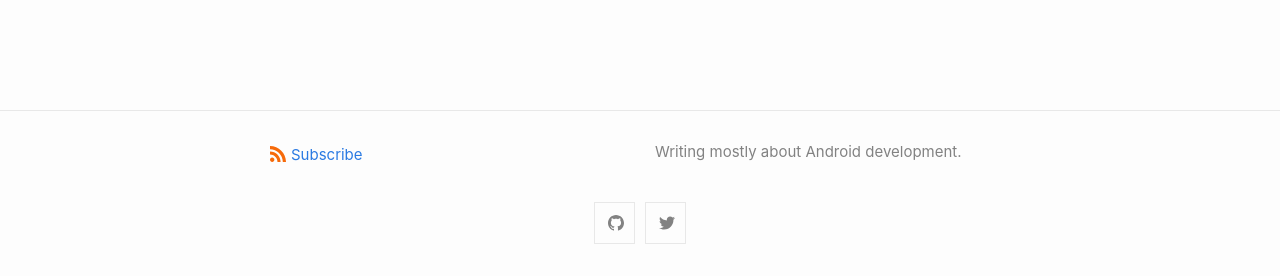
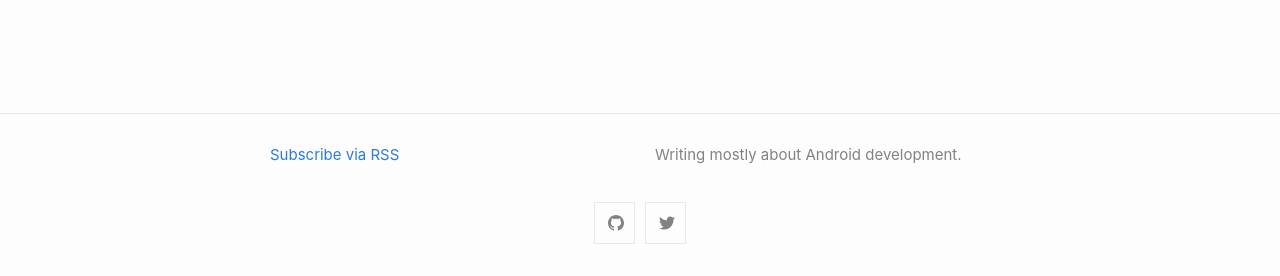
Before and after one commit to rsookram/rsookram.github.io, a Jekyll site: the page built from index.md, in a window 1280 px wide. Shown: the part 621-897 px from the top of the page. Built offline with Jekyll 4.4.1, drawn with Linux system fonts in a browser that asks for light colours.

Commit message:
Remove a lot of things I don't need

```diff
--- a/_includes/custom-head.html
+++ /dev/null
@@ -1,6 +0,0 @@
-{% comment %}
-  Placeholder to allow defining custom head, in principle, you can add anything here, e.g. favicons:
-
-  1. Head over to https://realfavicongenerator.net/ to add your own favicons.
-  2. Customize default _includes/custom-head.html in your source directory and insert the given code snippet.
-{% endcomment %}
--- a/_includes/footer.html
+++ b/_includes/footer.html
@@ -7,21 +7,9 @@
       <div class="footer-col">
         <p class="feed-subscribe">
           <a href="{{ 'feed.xml' | relative_url }}">
-            <svg class="svg-icon orange">
-              <use xlink:href="{{ 'assets/minima-social-icons.svg#rss' | relative_url }}"></use>
-            </svg><span>Subscribe</span>
+            <span>Subscribe via RSS</span>
           </a>
         </p>
-      {%- if site.author %}
-        <ul class="contact-list">
-          {% if site.author.name -%}
-            <li class="p-name">{{ site.author.name | escape }}</li>
-          {% endif -%}
-          {% if site.author.email -%}
-            <li><a class="u-email" href="mailto:{{ site.author.email }}">{{ site.author.email }}</a></li>
-          {%- endif %}
-        </ul>
-      {%- endif %}
       </div>
       <div class="footer-col">
         <p>{{ site.description | escape }}</p>
--- a/_includes/head.html
+++ b/_includes/head.html
@@ -5,10 +5,12 @@
   {%- seo -%}
   <link rel="stylesheet" href="{{ "/assets/css/style.css" | relative_url }}">
   {%- feed_meta -%}
-  {%- if jekyll.environment == 'production' and site.google_analytics -%}
-    {%- include google-analytics.html -%}
-  {%- endif -%}
 
-  {%- include custom-head.html -%}
+  {% comment %}
+    TODO: Add favicon
+
+    1. Head over to https://realfavicongenerator.net/ to add your own favicons.
+    2. Insert the given code snippet.
+  {% endcomment %}
 
 </head>
--- a/_includes/social.html
+++ b/_includes/social.html
@@ -1,21 +1,6 @@
 {%- assign social = site.minima.social_links -%}
 
 <ul class="social-media-list">
-  {%- for glb in social.gitlab -%}{%- if glb.username and glb.instance -%}<li><a rel="me" href="https://{{ glb.instance | cgi_escape | escape}}/{{glb.username}}" title="{{ glb.username | escape }}"><svg class="svg-icon grey"><use xlink:href="{{ '/assets/minima-social-icons.svg#gitlab' | relative_url }}"></use></svg></a></li>{%- endif -%}{%- endfor -%}
-  {%- if social.dribbble -%}<li><a rel="me" href="https://dribbble.com/{{ social.dribbble | cgi_escape | escape }}" title="{{ social.dribbble | escape }}"><svg class="svg-icon grey"><use xlink:href="{{ '/assets/minima-social-icons.svg#dribbble' | relative_url }}"></use></svg></a></li>{%- endif -%}
-  {%- if social.facebook -%}<li><a rel="me" href="https://www.facebook.com/{{ social.facebook | cgi_escape | escape }}" title="{{ social.facebook | escape }}"><svg class="svg-icon grey"><use xlink:href="{{ '/assets/minima-social-icons.svg#facebook' | relative_url }}"></use></svg></a></li>{%- endif -%}
-  {%- if social.flickr -%}<li><a rel="me" href="https://www.flickr.com/photos/{{ social.flickr | cgi_escape | escape }}" title="{{ social.flickr | escape }}"><svg class="svg-icon grey"><use xlink:href="{{ '/assets/minima-social-icons.svg#flickr' | relative_url }}"></use></svg></a></li>{%- endif -%}
   {%- if social.github -%}<li><a rel="me" href="https://github.com/{{ social.github | cgi_escape | escape }}" title="{{ social.github | escape }}"><svg class="svg-icon grey"><use xlink:href="{{ '/assets/minima-social-icons.svg#github' | relative_url }}"></use></svg></a></li>{%- endif -%}
-  {%- if social.stackoverflow -%}<li><a rel="me" href="https://stackoverflow.com/users/{{ social.stackoverflow | cgi_escape | escape }}" title="{{ social.stackoverflow | escape }}"><svg class="svg-icon grey"><use xlink:href="{{ '/assets/minima-social-icons.svg#stackoverflow' | relative_url }}"></use></svg></a></li>{%- endif -%}
-  {%- if social.instagram -%}<li><a rel="me" href="https://www.instagram.com/{{ social.instagram | cgi_escape | escape }}" title="{{ social.instagram | escape }}"><svg class="svg-icon grey"><use xlink:href="{{ '/assets/minima-social-icons.svg#instagram' | relative_url }}"></use></svg></a></li>{%- endif -%}
-  {%- if social.linkedin -%}<li><a rel="me" href="https://www.linkedin.com/in/{{ social.linkedin | cgi_escape | escape }}" title="{{ social.linkedin | escape }}"><svg class="svg-icon grey"><use xlink:href="{{ '/assets/minima-social-icons.svg#linkedin' | relative_url }}"></use></svg></a></li>{%- endif -%}
-  {%- if social.pinterest -%}<li><a rel="me" href="https://www.pinterest.com/{{ social.pinterest | cgi_escape | escape }}" title="{{ social.pinterest | escape }}"><svg class="svg-icon grey"><use xlink:href="{{ '/assets/minima-social-icons.svg#pinterest' | relative_url }}"></use></svg></a></li>{%- endif -%}
-  {%- for mst in social.mastodon -%}{%- if mst.username and mst.instance -%}<li><a rel="me" href="https://{{ mst.instance | cgi_escape | escape}}/@{{mst.username}}" title="{{ mst.username | escape }}"><svg class="svg-icon grey"><use xlink:href="{{ '/assets/minima-social-icons.svg#mastodon' | relative_url }}"></use></svg></a></li>{%- endif -%}{%- endfor -%}
   {%- if social.twitter -%}<li><a rel="me" href="https://twitter.com/{{ social.twitter | cgi_escape | escape }}" title="{{ social.twitter | escape }}"><svg class="svg-icon grey"><use xlink:href="{{ '/assets/minima-social-icons.svg#twitter' | relative_url }}"></use></svg></a></li>{%- endif -%}
-  {%- if social.youtube -%}<li><a rel="me" href="https://www.youtube.com/{{ social.youtube | cgi_escape | escape }}" title="{{ social.youtube | escape }}"><svg class="svg-icon grey"><use xlink:href="{{ '/assets/minima-social-icons.svg#youtube' | relative_url }}"></use></svg></a></li>{%- endif -%}
-  {%- if social.youtube_channel -%}<li><a rel="me" href="https://www.youtube.com/channel/{{ social.youtube_channel | cgi_escape | escape }}" title="{{ social.youtube_channel_name | escape | default: 'YouTube' }}"><svg class="svg-icon grey"><use xlink:href="{{ '/assets/minima-social-icons.svg#youtube' | relative_url }}"></use></svg></a></li>{%- endif -%}
-  {%- if social.telegram -%}<li><a rel="me" href="https://t.me/{{ social.telegram | cgi_escape | escape }}" title="{{ social.telegram | escape }}"><svg class="svg-icon grey"><use xlink:href="{{ '/assets/minima-social-icons.svg#telegram' | relative_url }}"></use></svg></a></li>{%- endif -%}
-  {%- if social.keybase -%}<li><a rel="me" href="https://keybase.io/{{ social.keybase | cgi_escape | escape }}" title="{{ social.keybase | escape }}"><svg class="svg-icon grey"><use xlink:href="{{ '/assets/minima-social-icons.svg#keybase' | relative_url }}"></use></svg></a></li>{%- endif -%}
-  {%- if social.microdotblog -%}<li><a rel="me" href="https://micro.blog/{{ social.microdotblog | cgi_escape | escape }}" title="{{ social.microdotblog | escape }}"><svg class="svg-icon grey"><use xlink:href="{{ '/assets/minima-social-icons.svg#microdotblog' | relative_url }}"></use></svg></a></li>{%- endif -%}
-  {%- if social.devto -%}<li><a href="https://dev.to/{{ social.devto | cgi_escape | escape }}" title="{{ social.devto | escape }}"><svg class="svg-icon grey"><use xlink:href="{{ '/assets/minima-social-icons.svg#devto' | relative_url }}"></use></svg></a></li>{%- endif -%}
 </ul>
--- a/_layouts/post.html
+++ b/_layouts/post.html
@@ -30,9 +30,5 @@ layout: default
     {{ content }}
   </div>
 
-  {%- if site.disqus.shortname -%}
-    {%- include disqus_comments.html -%}
-  {%- endif -%}
-
   <a class="u-url" href="{{ page.url | relative_url }}" hidden></a>
 </article>
--- a/_sass/minima/custom-styles.scss
+++ /dev/null
@@ -1,2 +0,0 @@
-// Placeholder to allow defining custom styles that override everything else.
-// (Use `_sass/minima/custom-variables.scss` to override variable defaults)
--- a/_sass/minima/custom-variables.scss
+++ /dev/null
@@ -1 +0,0 @@
-// Placeholder to allow overriding predefined variables smoothly.
--- a/_sass/minima/initialize.scss
+++ b/_sass/minima/initialize.scss
@@ -43,8 +43,6 @@ $on-large:         $on-laptop !default;
 
 // Import pre-styling-overrides hook and style-partials.
 @import
-  "minima/custom-variables", // Hook to override predefined variables.
-  "minima/base",             // Defines element resets.
-  "minima/layout",           // Defines structure and style based on CSS selectors.
-  "minima/custom-styles"     // Hook to override existing styles.
+  "minima/base",  // Defines element resets.
+  "minima/layout" // Defines structure and style based on CSS selectors.
 ;
--- a/_sass/minima/skins/dark.scss
+++ /dev/null
@@ -1,95 +0,0 @@
-@charset "utf-8";
-
-$brand-color:           #999999 !default;
-$brand-color-light:     lighten($brand-color, 5%) !default;
-$brand-color-dark:      darken($brand-color, 35%) !default;
-
-$site-title-color:      $brand-color-light !default;
-
-$text-color:            #bbbbbb !default;
-$background-color:      #181818 !default;
-$code-background-color: #212121 !default;
-
-$link-base-color:       #79b8ff !default;
-$link-visited-color:    $link-base-color !default;
-$link-hover-color:      $text-color !default;
-
-$border-color-01:       $brand-color-dark !default;
-$border-color-02:       $brand-color-light !default;
-$border-color-03:       $brand-color !default;
-
-$table-text-color:      $text-color !default;
-$table-zebra-color:     lighten($background-color, 4%) !default;
-$table-header-bg-color: lighten($background-color, 10%) !default;
-$table-header-border:   lighten($background-color, 21%) !default;
-$table-border-color:    $border-color-01 !default;
-
-
-// Syntax highlighting styles should be adjusted appropriately for every "skin"
-// List of tokens: https://github.com/rouge-ruby/rouge/wiki/List-of-tokens
-// Some colors come from Material Theme Darker:
-// https://github.com/material-theme/vsc-material-theme/blob/master/scripts/generator/settings/specific/darker-hc.ts
-// https://github.com/material-theme/vsc-material-theme/blob/master/scripts/generator/color-set.ts
-// ----------------------------------------------------------------------------
-
-.highlight {
-  .c     { color: #545454; font-style: italic } // Comment
-  .err   { color: #f07178; background-color: #e3d2d2 } // Error
-  .k     { color: #89DDFF; font-weight: bold } // Keyword
-  .o     { font-weight: bold } // Operator
-  .cm    { color: #545454; font-style: italic } // Comment.Multiline
-  .cp    { color: #545454; font-weight: bold } // Comment.Preproc
-  .c1    { color: #545454; font-style: italic } // Comment.Single
-  .cs    { color: #545454; font-weight: bold; font-style: italic } // Comment.Special
-  .gd    { color: #000; background-color: #fdd } // Generic.Deleted
-  .gd .x { color: #000; background-color: #faa } // Generic.Deleted.Specific
-  .ge    { font-style: italic } // Generic.Emph
-  .gr    { color: #f07178 } // Generic.Error
-  .gh    { color: #999 } // Generic.Heading
-  .gi    { color: #000; background-color: #dfd } // Generic.Inserted
-  .gi .x { color: #000; background-color: #afa } // Generic.Inserted.Specific
-  .go    { color: #888 } // Generic.Output
-  .gp    { color: #555 } // Generic.Prompt
-  .gs    { font-weight: bold } // Generic.Strong
-  .gu    { color: #aaa } // Generic.Subheading
-  .gt    { color: #f07178 } // Generic.Traceback
-  .kc    { font-weight: bold } // Keyword.Constant
-  .kd    { font-weight: bold } // Keyword.Declaration
-  .kp    { font-weight: bold } // Keyword.Pseudo
-  .kr    { font-weight: bold } // Keyword.Reserved
-  .kt    { color: #FFCB6B; font-weight: bold } // Keyword.Type
-  .m     { color: #F78C6C } // Literal.Number
-  .s     { color: #C3E88D } // Literal.String
-  .na    { color: #008080 } // Name.Attribute
-  .nb    { color: #EEFFFF } // Name.Builtin
-  .nc    { color: #FFCB6B; font-weight: bold } // Name.Class
-  .no    { color: #008080 } // Name.Constant
-  .ni    { color: #800080 } // Name.Entity
-  .ne    { color: #900; font-weight: bold } // Name.Exception
-  .nf    { color: #82AAFF; font-weight: bold } // Name.Function
-  .nn    { color: #555 } // Name.Namespace
-  .nt    { color: #FFCB6B } // Name.Tag
-  .nv    { color: #EEFFFF } // Name.Variable
-  .ow    { font-weight: bold } // Operator.Word
-  .w     { color: #EEFFFF } // Text.Whitespace
-  .mf    { color: #F78C6C } // Literal.Number.Float
-  .mh    { color: #F78C6C } // Literal.Number.Hex
-  .mi    { color: #F78C6C } // Literal.Number.Integer
-  .mo    { color: #F78C6C } // Literal.Number.Oct
-  .sb    { color: #C3E88D } // Literal.String.Backtick
-  .sc    { color: #C3E88D } // Literal.String.Char
-  .sd    { color: #C3E88D } // Literal.String.Doc
-  .s2    { color: #C3E88D } // Literal.String.Double
-  .se    { color: #EEFFFF } // Literal.String.Escape
-  .sh    { color: #C3E88D } // Literal.String.Heredoc
-  .si    { color: #C3E88D } // Literal.String.Interpol
-  .sx    { color: #C3E88D } // Literal.String.Other
-  .sr    { color: #C3E88D } // Literal.String.Regex
-  .s1    { color: #C3E88D } // Literal.String.Single
-  .ss    { color: #C3E88D } // Literal.String.Symbol
-  .bp    { color: #999 } // Name.Builtin.Pseudo
-  .vc    { color: #FFCB6B } // Name.Variable.Class
-  .vg    { color: #EEFFFF } // Name.Variable.Global
-  .vi    { color: #EEFFFF } // Name.Variable.Instance
-  .il    { color: #F78C6C } // Literal.Number.Integer.Long
-}
--- a/_sass/minima/skins/solarized-dark.scss
+++ /dev/null
@@ -1,4 +0,0 @@
-@charset "utf-8";
-
-$sol-is-dark: true;
-@import "minima/skins/solarized";
```
Also changed, not shown: _includes/disqus_comments.html (deleted, +0 -20 lines), _includes/google-analytics.html (deleted, +0 -9 lines).
